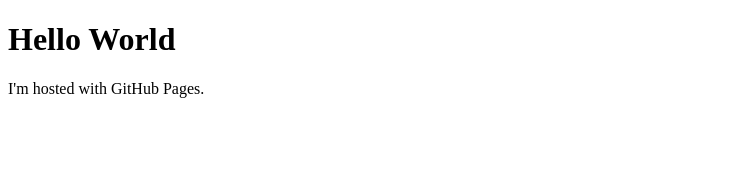
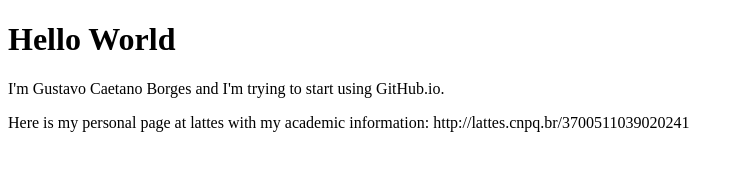
Before and after one commit to boorges/boorges.github.io, a plain HTML site: page index.html in a window 1280 px wide. Shown: the whole page, without its empty margins (0-742 px from the left). Drawn offline with Linux system fonts and the light colour scheme.

Commit message:
Update index.html

```diff
--- a/index.html
+++ b/index.html
@@ -2,6 +2,7 @@
 <html>
 <body>
 <h1>Hello World</h1>
-<p>I'm hosted with GitHub Pages.</p>
+<p>I'm Gustavo Caetano Borges and I'm trying to start using GitHub.io.</p>
+<p> Here is my personal page at lattes with my academic information: http://lattes.cnpq.br/3700511039020241</p>
 </body>
 </html>
```
